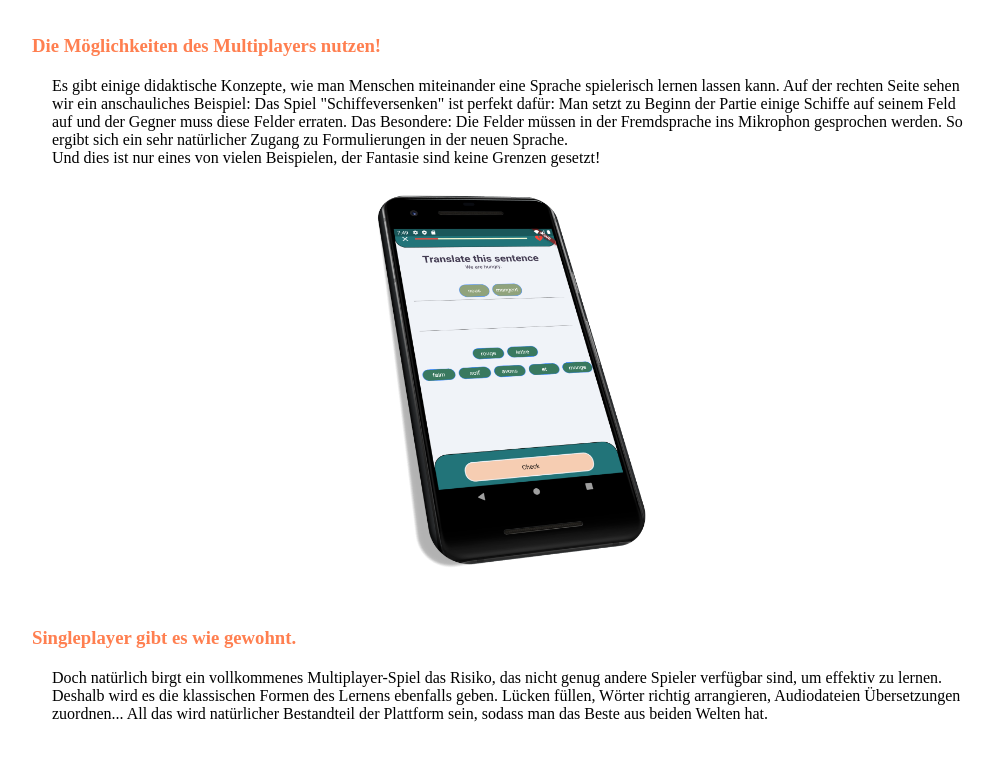
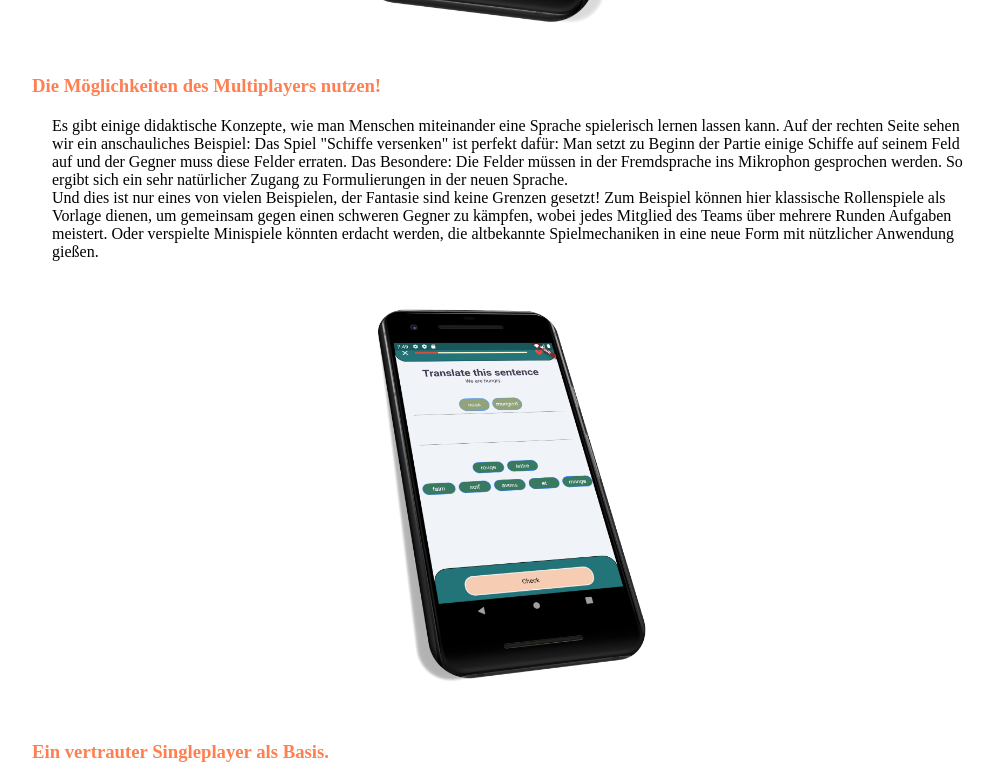
Before and after one commit to Gauerdia/Gauerdia.github.io, a plain HTML site: page index.html in a window 1280 px wide. Shown: the part 4482-5266 px from the top of the page, without its empty margins (128-1122 px from the left). Drawn offline with Linux system fonts and the light colour scheme.

Commit message:
ewfewfwefewfewf

```diff
--- a/index.html
+++ b/index.html
@@ -546,7 +546,7 @@
   </div>
 
 
-  <div style="flex: 1;text-align: center">
+  <div style="flex: 1;text-align: center; margin-top: 20px">
     <img
             src="screenshot_adventure_curved.PNG"
             style="width: 300px"
@@ -570,7 +570,7 @@
 
   </div>
 
-  <div style="flex: 1; text-align: center">
+  <div style="flex: 1; text-align: center;margin-top: 20px">
     <img
             src="screen_global_map_mirrored_curved_left.PNG"
             style="width: 300px"
@@ -618,18 +618,21 @@
       </h3>
       <p style="margin-left:20px;margin-top: 20px; margin-right:20px">
         Es gibt einige didaktische Konzepte, wie man Menschen miteinander eine Sprache spielerisch lernen
-        lassen kann. Auf der rechten Seite sehen wir ein anschauliches Beispiel: Das Spiel "Schiffeversenken"
+        lassen kann. Auf der rechten Seite sehen wir ein anschauliches Beispiel: Das Spiel "Schiffe versenken"
         ist perfekt dafür: Man setzt zu Beginn der Partie einige Schiffe auf seinem Feld auf und der Gegner
         muss diese Felder erraten. Das Besondere: Die Felder müssen in der Fremdsprache ins Mikrophon gesprochen
         werden. So ergibt sich ein sehr natürlicher Zugang zu Formulierungen in der neuen Sprache. <br>
-        Und dies ist nur eines von vielen Beispielen, der Fantasie sind keine Grenzen gesetzt!
+        Und dies ist nur eines von vielen Beispielen, der Fantasie sind keine Grenzen gesetzt! Zum Beispiel können
+        hier klassische Rollenspiele als Vorlage dienen, um gemeinsam gegen einen schweren Gegner zu kämpfen, wobei
+        jedes Mitglied des Teams über mehrere Runden Aufgaben meistert. Oder verspielte Minispiele könnten
+        erdacht werden, die altbekannte Spielmechaniken in eine neue Form mit nützlicher Anwendung gießen.
       </p>
     </div>
 
 
   </div>
 
-  <div style="flex: 1;text-align: center">
+  <div style="flex: 1;text-align: center;margin-top: 20px">
     <img
             src="screenshot_rearrange_curved.PNG"
             style="width: 270px"
@@ -641,7 +644,7 @@
 
     <div style="flex: 1;">
       <h3 style="color:coral;">
-        Singleplayer gibt es wie gewohnt.
+        Ein vertrauter Singleplayer als Basis.
       </h3>
       <p style="margin-left:20px;margin-top: 20px; margin-right:20px">
         Doch natürlich birgt ein vollkommenes Multiplayer-Spiel das Risiko, das nicht genug andere
```
